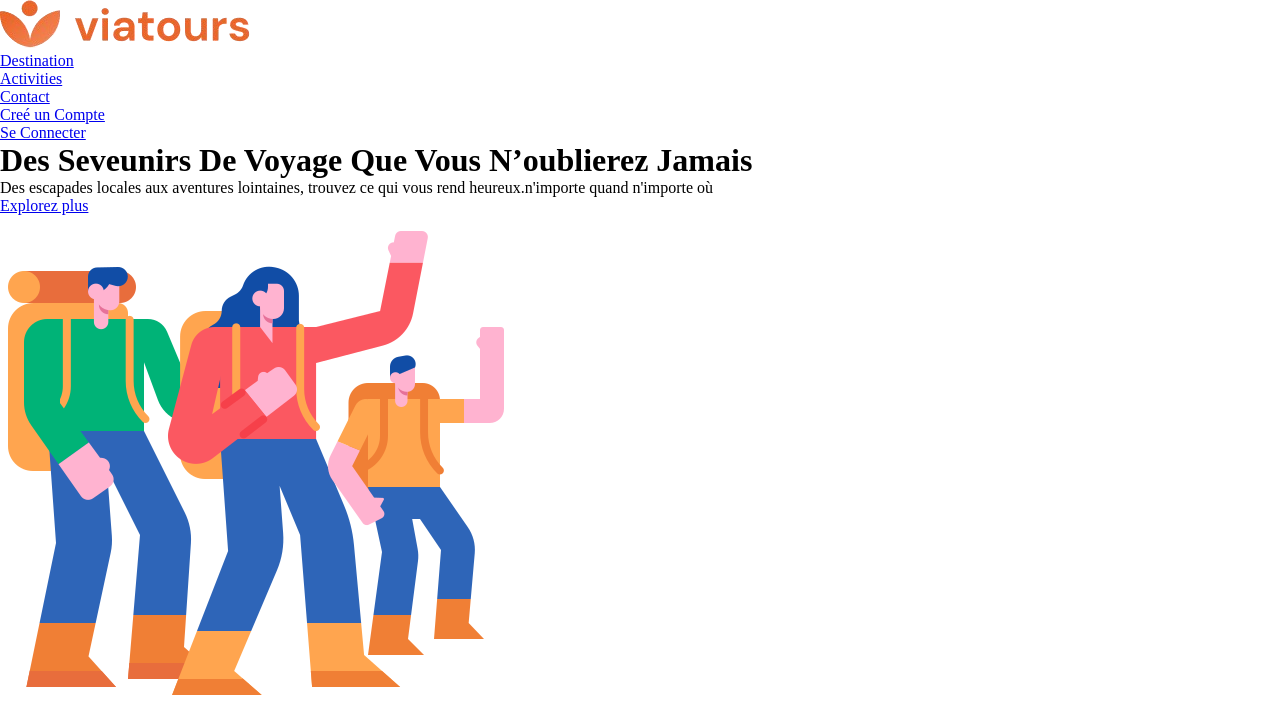
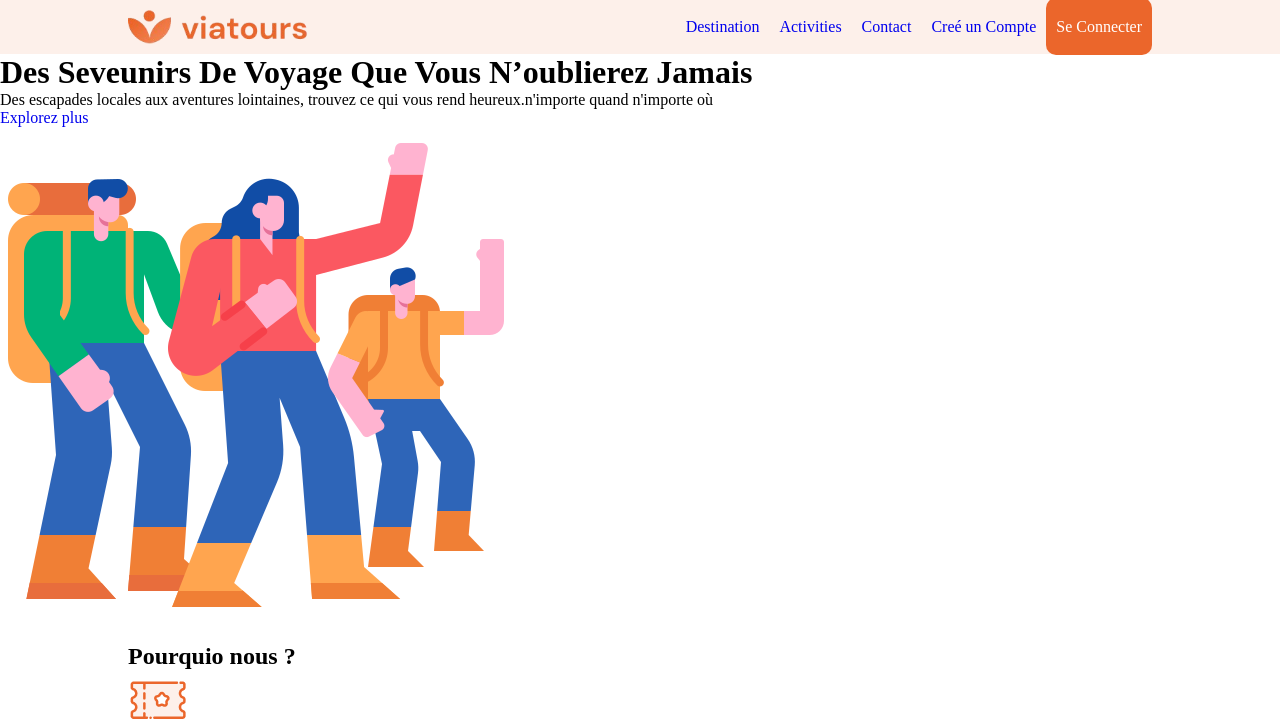
Before and after one commit to YoussefAitRais/agence, a plain HTML site: page index.html in a window 1280 px wide. Shown: the top 728 px of the page. Drawn offline with Linux system fonts and the light colour scheme.

Commit message:
css style

```diff
--- a/css/Style.css
+++ b/css/Style.css
@@ -3,3 +3,71 @@
     padding: 0;
     box-sizing: border-box;
 }
+
+/* ------------------------ GLOBAL STYLING ----------------- */
+
+a {
+    text-decoration: none;
+}
+
+ul {
+
+    list-style: none;
+}
+
+.container {
+
+    width: 80%;
+    margin: 0 auto;
+}
+
+/* ------------------------ HEADER STYLING ----------------- */
+
+.header {
+    width: 100%;
+}
+
+.header .navbar {
+
+    background-color: #fdf0ea;
+    padding: 10px 0px;
+}
+
+.header .navbar .nav-wrapper {
+    width: 100%;
+    display: flex;
+    align-items: center;
+    justify-content: space-between;
+}
+
+.header .navbar .nav-wrapper .logo-image {
+    width: 180px;
+}
+
+.header .navbar .nav-wrapper .nav-items {
+    display: flex;
+    align-items: center;
+}
+
+.header .navbar .nav-wrapper .nav-items .nav-link {
+
+    padding: 20px 10px ;
+
+}
+
+.header .navbar .nav-wrapper .nav-items .nav-link.login-link {
+    color: white;
+}
+
+.header .navbar .nav-wrapper .nav-items .nav-link.login {
+    color: white;
+}
+
+.border-rounded{
+
+    background-color: #EB662B;
+    border-radius: 10px;
+    padding: 10px 50px;
+
+
+}
--- a/index.html
+++ b/index.html
@@ -9,11 +9,11 @@
 </head>
 
 <body>
-
     <header class="header">
         <nav class="navbar">
             <div class="container">
                 <div class="nav-wrapper">
+
                     <img src="./image/Logo.svg-removebg-preview.png" alt="" class="logo-image">
 
                     <ul class="nav-items">
@@ -22,12 +22,14 @@
                         <li class="nav-item"><a href="#" class="nav-link">Activities</a></li>
                         <li class="nav-item"><a href="#" class="nav-link">Contact</a></li>
                         <li class="nav-item"><a href="#" class="nav-link">Creé un Compte</a></li>
-                        <li class="nav-item"><a href="#" class="nav-link">Se Connecter</a></li>
+                        <li class="nav-item"><a href="#" class="nav-link login-link border-rounded">Se Connecter</a></li>
 
                     </ul>
                 </div>
             </div>
         </nav>
+
+
 
         <div class="hero-section">
             <div class="hero-content-wrapper">
@@ -48,6 +50,8 @@
             </div>
         </div>
     </header>
+
+
 
 
     <section class="about">
@@ -92,6 +96,8 @@
     </section>
 </body>
 
+
+
 <footer class="about-us">
     <div class="about">
         <h3>Contact</h3>
```
